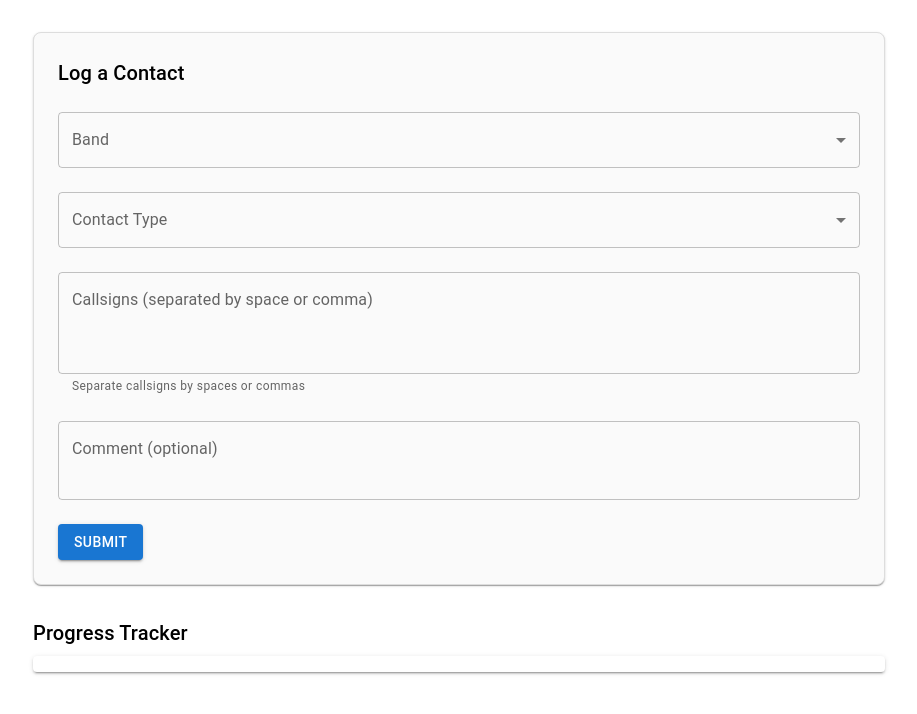
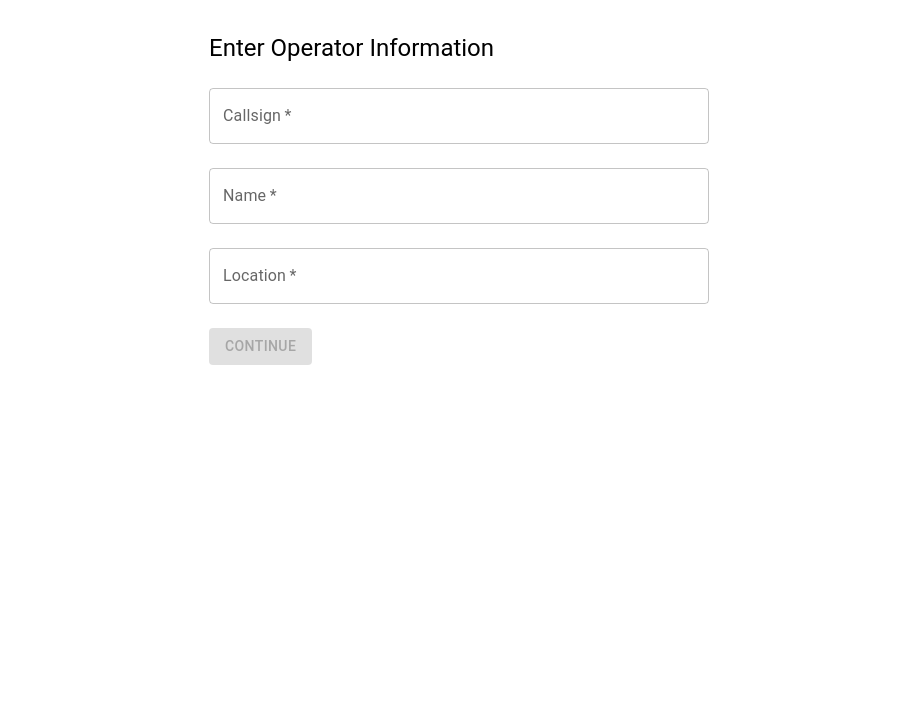
Before and after one commit to Nigelsp/my-radio-log-app, a React (Create React App) app in the folder my-radio-log-app/: page / in a window 1280 px wide. Shown: the top 714 px of the page, without its empty margins (181-1098 px from the left). Built offline with nearby package versions, Linux system fonts and the light colour scheme.

Commit message:
new flow

```diff
--- a/my-radio-log-app/src/App.js
+++ b/my-radio-log-app/src/App.js
@@ -1,9 +1,29 @@
 // src/App.js
-import React from 'react';
+import React, { useState } from 'react';
+import OperatorInfoForm from './OperatorInfoForm';
 import ContactLogger from './ContactLogger';
+import { Box, Typography, Divider } from '@mui/material';
 
 function App() {
-  return <ContactLogger />;
+  const [operatorInfo, setOperatorInfo] = useState(null);
+
+  if (!operatorInfo) {
+    return <OperatorInfoForm onSubmit={setOperatorInfo} />;
+  }
+
+  return (
+    <Box sx={{ p: 2 }}>
+      <Box sx={{ mb: 3 }}>
+        <Typography variant="h6">Operator Info</Typography>
+        <Typography>Callsign: {operatorInfo.callsign}</Typography>
+        <Typography>Name: {operatorInfo.name}</Typography>
+        <Typography>Location: {operatorInfo.location}</Typography>
+        <Divider sx={{ mt: 2 }} />
+      </Box>
+
+      <ContactLogger operatorInfo={operatorInfo} />
+    </Box>
+  );
 }
 
 export default App;
--- /dev/null
+++ b/my-radio-log-app/src/OperatorInfoForm.js
@@ -0,0 +1,94 @@
+// src/OperatorInfoForm.js
+import React, { useState } from 'react';
+import {
+  TextField,
+  Button,
+  Typography,
+  Dialog,
+  DialogTitle,
+  DialogContent,
+  DialogActions,
+  Box,
+} from '@mui/material';
+
+function OperatorInfoForm({ onSubmit }) {
+  const [callsign, setCallsign] = useState('');
+  const [name, setName] = useState('');
+  const [location, setLocation] = useState('');
+  const [confirmOpen, setConfirmOpen] = useState(false);
+
+  const handleConfirm = () => {
+    setConfirmOpen(false);
+    onSubmit({ callsign, name, location });
+  };
+
+  const handleSubmit = (e) => {
+    e.preventDefault();
+    setConfirmOpen(true);
+  };
+
+  const allValid = callsign.trim() && name.trim() && location.trim();
+
+  return (
+    <Box sx={{ maxWidth: 500, mx: 'auto', mt: 4 }}>
+      <Typography variant="h5" gutterBottom>
+        Enter Operator Information
+      </Typography>
+      <form onSubmit={handleSubmit}>
+        <TextField
+          label="Callsign"
+          value={callsign}
+          onChange={(e) => setCallsign(e.target.value)}
+          fullWidth
+          margin="normal"
+          required
+        />
+        <TextField
+          label="Name"
+          value={name}
+          onChange={(e) => setName(e.target.value)}
+          fullWidth
+          margin="normal"
+          required
+        />
+        <TextField
+          label="Location"
+          value={location}
+          onChange={(e) => setLocation(e.target.value)}
+          fullWidth
+          margin="normal"
+          required
+        />
+        <Button
+          type="submit"
+          variant="contained"
+          color="primary"
+          disabled={!allValid}
+          sx={{ mt: 2 }}
+        >
+          Continue
+        </Button>
+      </form>
+
+      <Dialog open={confirmOpen} onClose={() => setConfirmOpen(false)}>
+        <DialogTitle>Confirm Operator Information</DialogTitle>
+        <DialogContent>
+          <Typography>Callsign: {callsign}</Typography>
+          <Typography>Name: {name}</Typography>
+          <Typography>Location: {location}</Typography>
+          <Typography sx={{ mt: 2 }}>
+            Is this information correct?
+          </Typography>
+        </DialogContent>
+        <DialogActions>
+          <Button onClick={() => setConfirmOpen(false)}>Edit</Button>
+          <Button onClick={handleConfirm} variant="contained" color="primary">
+            Confirm
+          </Button>
+        </DialogActions>
+      </Dialog>
+    </Box>
+  );
+}
+
+export default OperatorInfoForm;
```
